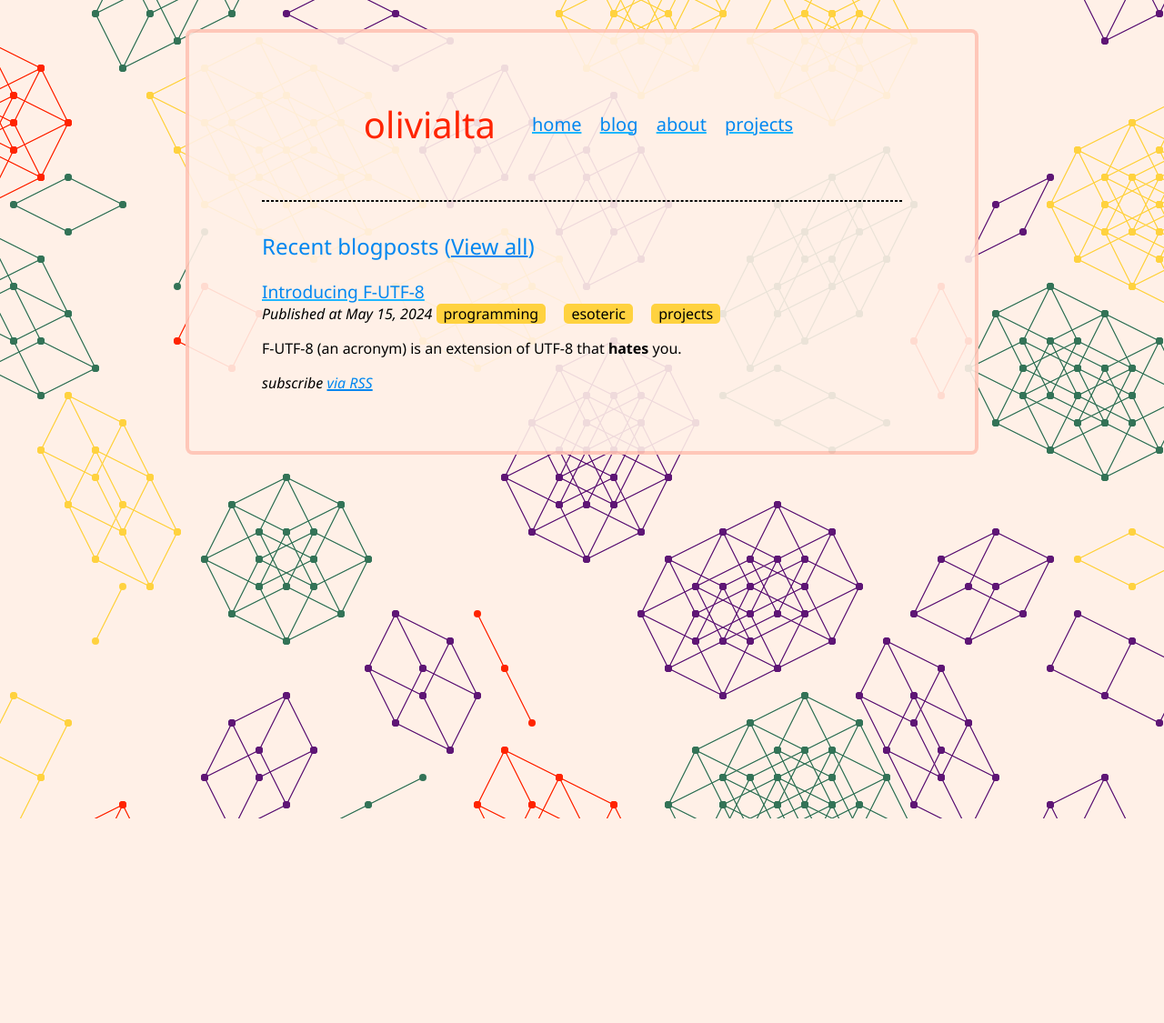
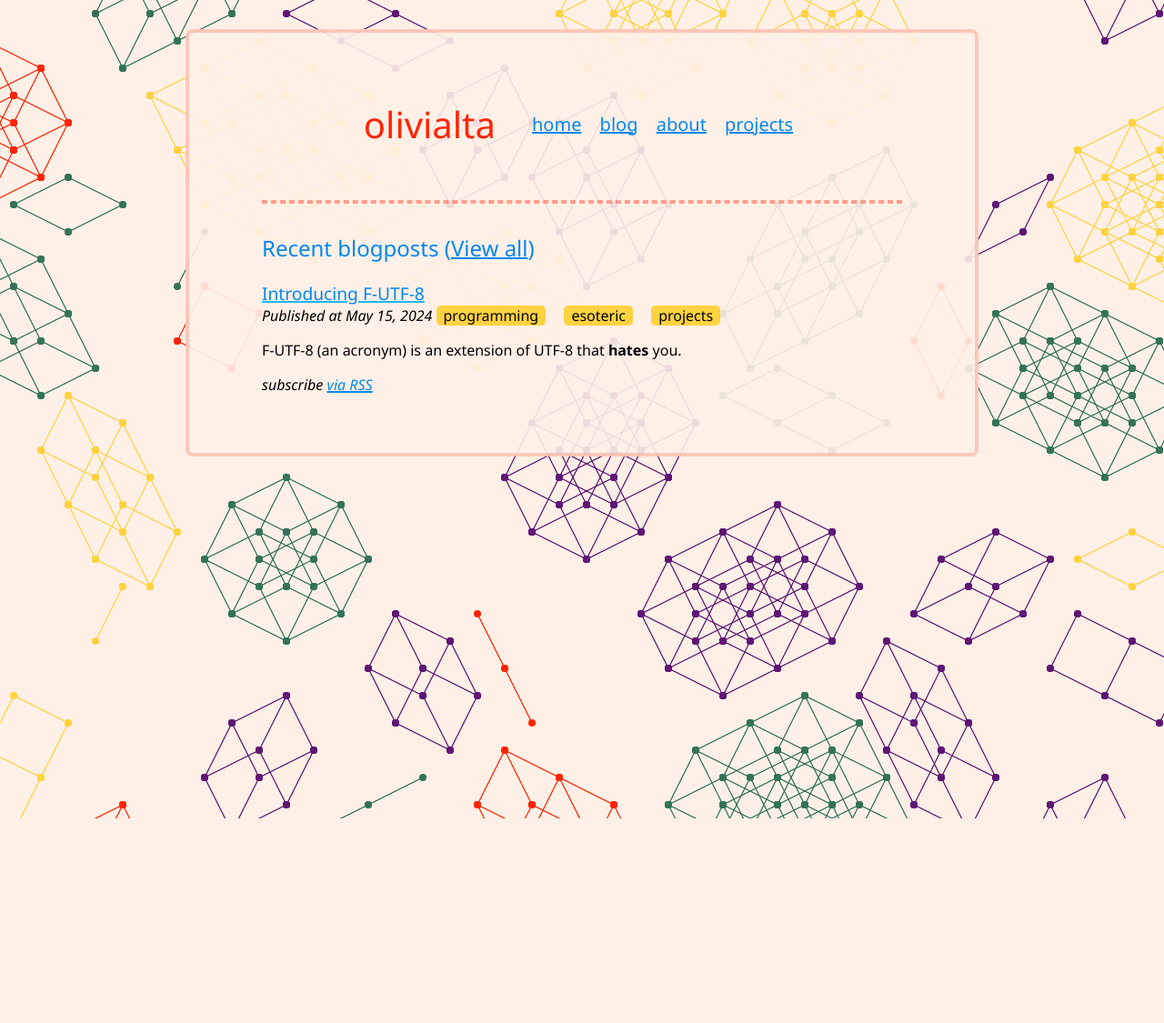
Before and after one commit to RocketRace/rocketrace.github.io, a Jekyll site: the page built from index.md, in a window 1280 px wide. Shown: the whole page at 91% size. Built offline with Jekyll 4.4.1, drawn with Linux system fonts in a browser that asks for light colours.

Commit message:
Make dividers look better

```diff
--- a/assets/main.scss
+++ b/assets/main.scss
@@ -38,7 +38,7 @@ nav {
 
 hr {
   margin: 2rem 0;
-  border-style: dashed;
+  border: 2px dashed rgba($color: $tomato, $alpha: 0.4);
 }
 
 .nav-title {
@@ -50,12 +50,6 @@ hr {
 .nav-link {
   margin: 0 0.5rem;
   font-size: 1.25rem;
-  color: $marine;
-  text-decoration: underline solid $aqua 2px;
-}
-
-.nav-link:hover {
-  color: $aqua
 }
 
 // Section titles
@@ -137,10 +131,15 @@ body {
   }
 }
 
-// big links
+// links
 a {
   color: $marine;
   text-decoration: underline solid $marine 2px;
+}
+
+a:visited {
+  color: $velvet;
+  text-decoration: underline solid $velvet 2px;
 }
 
 a:hover {
```
